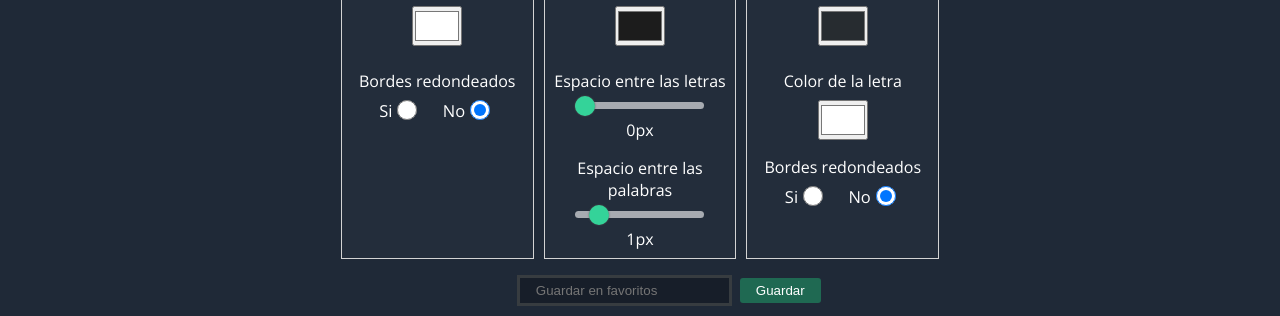
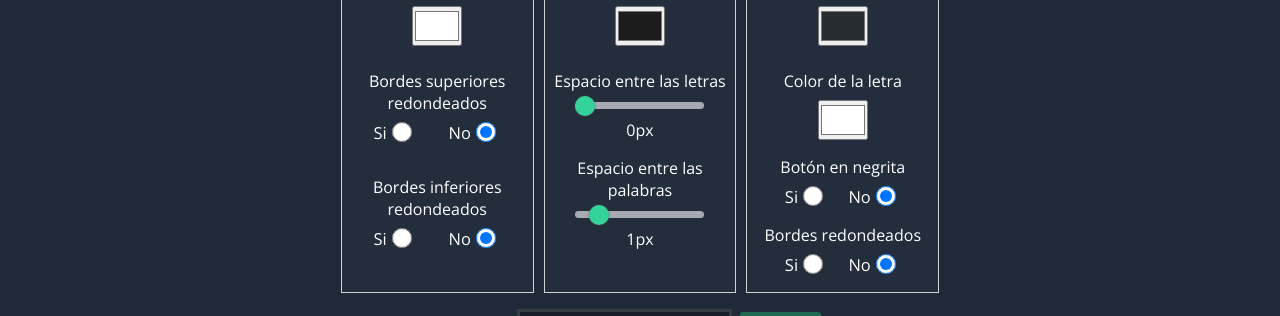
Before and after one commit to Serranosoft/Bloques-Gutenberg, a Next.js app: page /bloques/amazon-horizontal in a window 1280 px wide. Shown: the part 636-952 px from the top of the page. Built offline with nearby package versions, Linux system fonts and the light colour scheme; no server answers; the database is empty; sample sign-in values are in the browser's storage; a web font is replaced by a local one.

Commit message:
New palette options: font-weight for buttons and border radius top, border radius bottom

```diff
--- a/components/Palette.js
+++ b/components/Palette.js
@@ -15,10 +15,19 @@ function Palette({ id, styling, changeStyling, changeButton, stylingButton }) {
                 </InputSection>
 
                 <InputSection>
-                    <label>Bordes redondeados
+                    <label>Bordes superiores redondeados
                         <OptionsWrapper>
-                            <label>Si<InputOption type="radio" onChange={handleBorderRadius} value="30px" name="border-template" /></label>
-                            <label>No<InputOption type="radio" onChange={handleBorderRadius} value="0px" name="border-template" defaultChecked /></label>
+                            <label>Si<InputOption type="radio" onChange={handleTopBorderRadius} value="30px" name="border-top-template" /></label>
+                            <label>No<InputOption type="radio" onChange={handleTopBorderRadius} value="0px" name="border-top-template" defaultChecked /></label>
+                        </OptionsWrapper>
+                    </label>
+                </InputSection>
+
+                <InputSection>
+                    <label>Bordes inferiores redondeados
+                        <OptionsWrapper>
+                            <label>Si<InputOption type="radio" onChange={handleBottomBorderRadius} value="30px" name="border-bottom-template" /></label>
+                            <label>No<InputOption type="radio" onChange={handleBottomBorderRadius} value="0px" name="border-bottom-template" defaultChecked /></label>
                         </OptionsWrapper>
                     </label>
                 </InputSection>
@@ -59,12 +68,20 @@ function Palette({ id, styling, changeStyling, changeButton, stylingButton }) {
                         <InputColor type="color" value={stylingButton.color} onChange={handleButtonColor} />
                     </InputSection>
 
+                    <label>Botón en negrita
+                        <OptionsWrapper>
+                            <label>Si<InputOption type="radio" onChange={handleWeightButton} value="bold" name="font-weight" /></label>
+                            <label>No<InputOption type="radio" onChange={handleWeightButton} value="normal" name="font-weight" defaultChecked /></label>
+                        </OptionsWrapper>
+                    </label>
+
                     <label>Bordes redondeados
                         <OptionsWrapper>
                             <label>Si<InputOption type="radio" onChange={handleBorderButton} value="30px" name="border-button" /></label>
                             <label>No<InputOption type="radio" onChange={handleBorderButton} value="7px" name="border-button" defaultChecked /></label>
                         </OptionsWrapper>
                     </label>
+
 
                 </PaletteSection> : ""
             }
@@ -102,10 +119,19 @@ function Palette({ id, styling, changeStyling, changeButton, stylingButton }) {
         })
     }
 
-    function handleBorderRadius(event) {
+    function handleTopBorderRadius(event) {
         changeStyling({
             ...styling,
-            "border-radius": event.target.value
+            "border-top-left-radius": event.target.value,
+            "border-top-right-radius": event.target.value
+        })
+    }
+
+    function handleBottomBorderRadius(event) {
+        changeStyling({
+            ...styling,
+            "border-bottom-left-radius": event.target.value,
+            "border-bottom-right-radius": event.target.value
         })
     }
 
@@ -121,6 +147,13 @@ function Palette({ id, styling, changeStyling, changeButton, stylingButton }) {
         changeButton({
             ...stylingButton,
             color: event.target.value
+        })
+    }
+
+    function handleWeightButton(event) {
+        changeButton({
+            ...stylingButton,
+            "font-weight": event.target.value
         })
     }
 
@@ -178,6 +211,7 @@ const OptionsWrapper = styled.form`
         align-items: center;
         font-size: 16.5px;
         cursor: pointer;
+        margin-bottom: 10px;
     }
 `
 
--- a/pages/bloques/[name].js
+++ b/pages/bloques/[name].js
@@ -19,13 +19,17 @@ function PersonalizeTemplate(props) {
         background: "#ffffff",
         "letter-spacing": "0px",
         "word-spacing": "1px",
-        "border-radius": "0px"
+        "border-top-left-radius": "0px",
+        "border-top-right-radius": "0px",
+        "border-bottom-left-radius": "0px",
+        "border-bottom-right-radius": "0px"
     });
 
     const [stylingButton, changeButton] = useState({
         background: "#272c30",
         color: "#ffffff",
-        "border-radius": "7px"
+        "border-radius": "7px",
+        "font-weight":"normal"
     })
 
     useEffect(() => {
--- a/resources/Templates.js
+++ b/resources/Templates.js
@@ -163,7 +163,7 @@ const Templates = [
         <!-- /wp:table --></div>
         <!-- /wp:column --></div>
         <!-- /wp:columns -->`,
-        TemplateCss: ".template12{width:100%;padding:16px 0;margin:8px auto}.template12 div{width:100%;margin:0 auto}.template12 div figure{width:100%;overflow-x:hidden;border:1px solid gray;min-width:210px}.template12 div figure table{min-width:210px}@media(max-width:768px){.template12 div figure{width:100%}}.template12 table{border-collapse:collapse}.template12 table tr:first-child td{font-weight:700}.template12 table tr td{border:0;font-size:20px;line-height:1.5}.template12 table tr:nth-last-child(2) td{font-size:36px;font-weight:700}.template12 table tr:last-child td a{width:75%;display:block;padding:6px 16px;border:1px solid #000;border-radius:15px;margin:5px auto;color:#fff;background-color:#272c30;font-weight:700;transition:.7s;font-size:20px;text-decoration:none}\n",
+        TemplateCss: ".template12{width:100%;padding:16px 0;margin:8px auto}.template12 div{width:100%;margin:0 auto}.template12 div figure{width:100%;overflow-x:hidden;border:1px solid gray;min-width:210px;margin:0;}.template12 div figure table{min-width:210px}@media(max-width:768px){.template12 div figure{width:100%}}.template12 table{border-collapse:collapse}.template12 table tr:first-child td{font-weight:700}.template12 table tr td{border:0;font-size:20px;line-height:1.5}.template12 table tr:nth-last-child(2) td{font-size:36px;font-weight:700}.template12 table tr:last-child td a{width:75%;display:block;padding:6px 16px;border:1px solid #000;border-radius:15px;margin:5px auto;color:#fff;background-color:#272c30;font-weight:700;transition:.7s;font-size:20px;text-decoration:none}\n",
         TemplateImg: "../images/table-template12.jpg"
     },
 
--- a/styles/TemplatesStyles.css
+++ b/styles/TemplatesStyles.css
@@ -5,7 +5,6 @@
 	width: 100%;
 	background: #faf5f0;
 	border: 1px solid gray;
-	box-shadow: 0px 3px 3px #611905;
 	margin: 8px auto;
 	padding: 24px 10px;
 	text-align: center;
@@ -180,7 +179,6 @@
 	display: flex;
 	flex-wrap: wrap;
 	padding: 3px 12px;
-	box-shadow: 0px 3px 3px #611905;
 	transition: 1s;
 }
 
```
Also changed, not shown: pages/bloques.js (+5 -4 lines).
